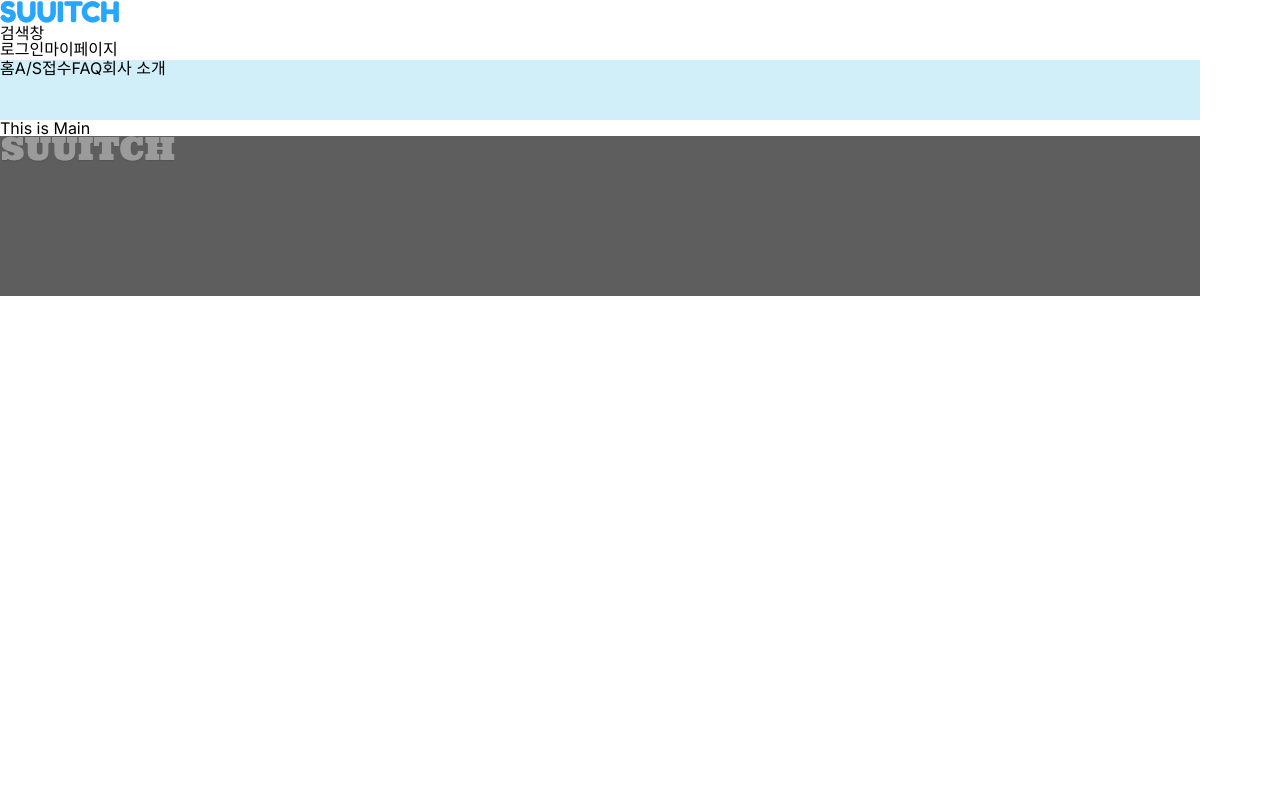
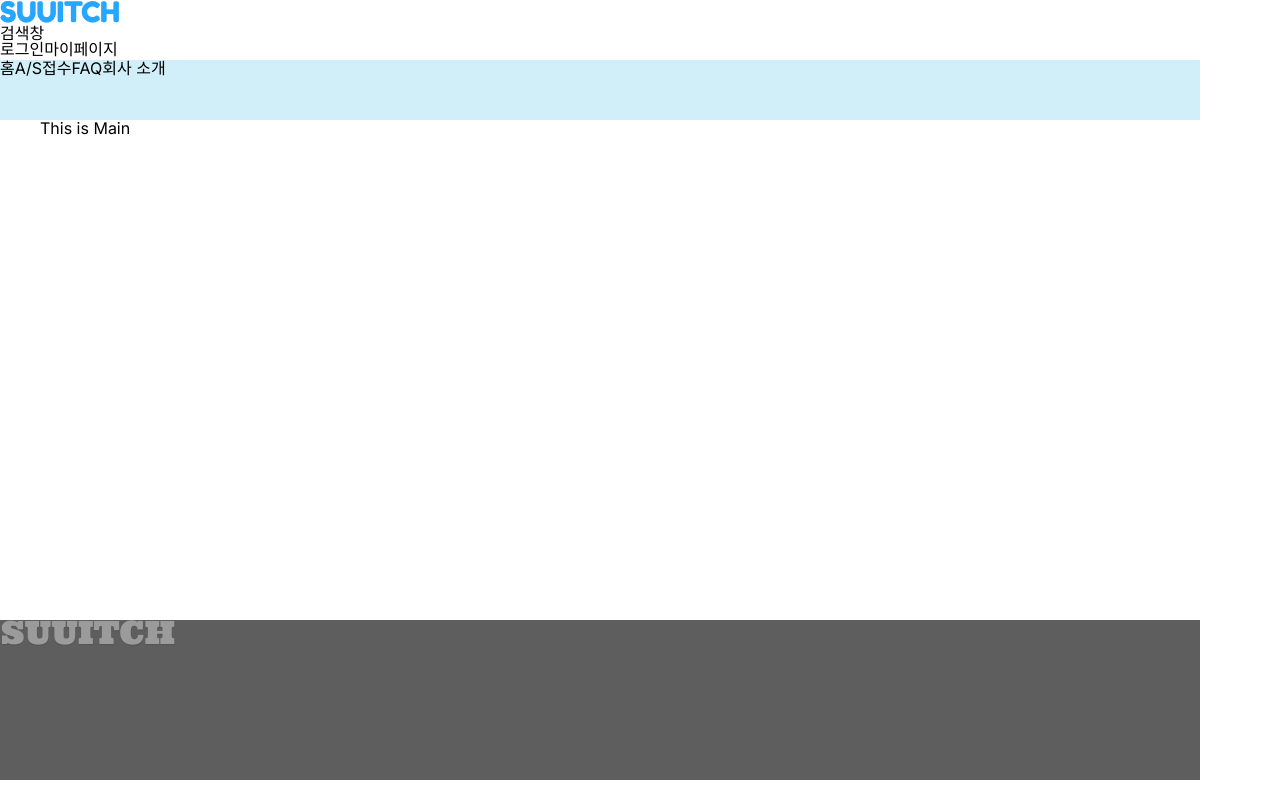
Before and after one commit to mewjeans/lasuri, a React (Create React App) app: page / in a window 1280 px wide. Built offline with nearby package versions, Linux system fonts and the light colour scheme.

Commit message:
style: modified style detail

```diff
--- a/src/components/layout/DefaultLayout.jsx
+++ b/src/components/layout/DefaultLayout.jsx
@@ -14,7 +14,8 @@ function DefaultLayout(props) {
 }
 
 const Layout = styled.main`
-    width: 100%;
+    width:  120rem;
+    height: 50rem;
     margin: 0 auto;
 `;
 
--- a/src/styles/colors.js
+++ b/src/styles/colors.js
@@ -35,7 +35,7 @@ export default class Colors {
 
     static blue300 = '#B4CEED';
 
-    static blue400 = '#7DA8DB';
+    static blue400 = '#2EAAFF';
 
     static blue500 = '#4786D0';
 
--- a/src/styles/reset.css
+++ b/src/styles/reset.css
@@ -1,4 +1,5 @@
 @import url('https://fonts.googleapis.com/css2?family=Inter:wght@100;200;300;400;500;600;700;800;900&family=Noto+Sans+KR:wght@100;300;400;500;700;900&display=swap');
+
 html {
     font-size: 62.5%;
   }
```
